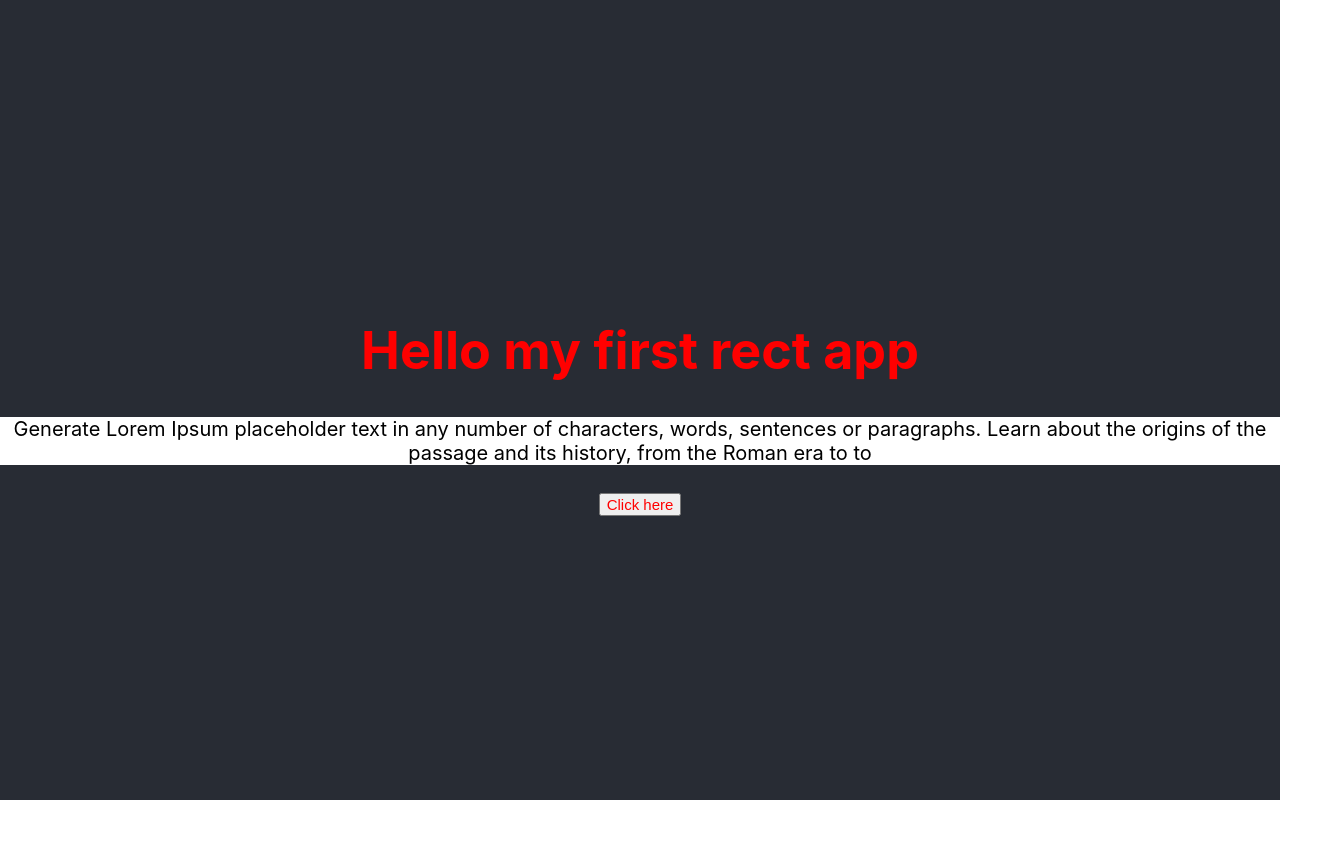
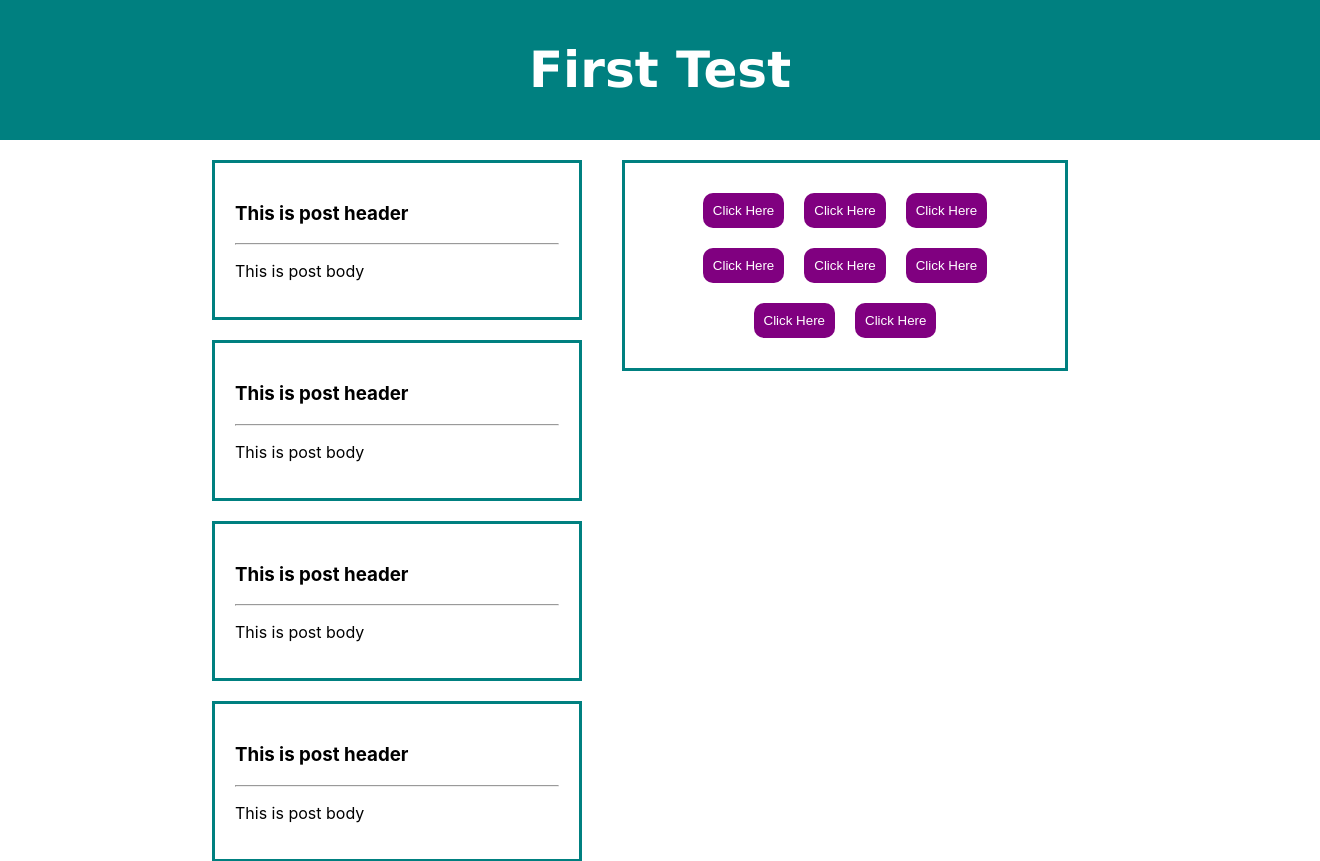
Before and after one commit to rawanIbrahim-59/react, a React (Create React App) app: page / in a window 1280 px wide. Shown: the top 861 px of the page, 1320 px wide, since content can reach past the window. Before the commit the page ends 800 px from the top, so only its background shows below. Built offline with nearby package versions, Linux system fonts and the light colour scheme.

Commit message:
test Jsx

```diff
--- a/src/App.js
+++ b/src/App.js
@@ -1,11 +1,28 @@
 import './App.css';
-import MyFirstComponent from './MyFirstComponenet';
+import Header from './Header';
+import Post from './Post';
+import SideMenu from './SideMenu';
 function App() {
   return (
-    <div className="App">
-      <header className="App-header">
-        <MyFirstComponent />
-      </header>
+    <div>
+      <Header />
+      <div style={{display: "flex", justifyContent: "center", alignItems: "center"  }}>
+        <div style={{ display: "flex",width:"70%"}}>
+          <div style={{ width: "80%" }}>
+            <Post />
+            <Post />
+            <Post />
+            <Post />
+            <Post />
+            <Post />
+            <Post />
+
+          </div>
+          <div>
+            <SideMenu />
+          </div>
+        </div>
+      </div>
     </div>
   );
 }
--- /dev/null
+++ b/src/Header.js
@@ -0,0 +1,10 @@
+import './TestJsx.css';
+function Header() {
+  return (
+    <div className={"header"}>
+            <h1>First Test</h1>
+    </div>
+  );
+}
+
+export default Header;
--- /dev/null
+++ b/src/Post.js
@@ -0,0 +1,10 @@
+import './TestJsx.css';
+export default function Post(){
+    return(
+        <div style={{padding:"20px", border: "3px solid teal", margin:"20px"}}>
+            <h3>This is post header</h3>
+            <hr />
+            <p>This is post body</p>
+        </div>
+    );
+}
--- /dev/null
+++ b/src/SideMenu.js
@@ -0,0 +1,18 @@
+import TagHoverButton from "./TagHoveButton";
+function SideMenu() {
+  return (
+    <div style={{padding:"20px", border: "3px solid teal", margin:"20px", flexWrap:"wrap", display: "flex", justifyContent: "center", alignItems: "center", width:"400px"}}>
+        <TagHoverButton />
+        <TagHoverButton />
+        <TagHoverButton />
+        <TagHoverButton />
+        <TagHoverButton />
+        <TagHoverButton />
+        <TagHoverButton />
+        <TagHoverButton />
+
+    </div>
+  );
+}
+
+export default SideMenu;
--- /dev/null
+++ b/src/TagHoveButton.js
@@ -0,0 +1,10 @@
+import './TestJsx.css';
+function TagHoverButton() {
+  return (
+    <div>
+        <button className={"hoverButton"}>Click Here</button>
+    </div>
+  );
+}
+
+export default TagHoverButton;
--- /dev/null
+++ b/src/TestJsx.css
@@ -0,0 +1,26 @@
+.header{
+    background-color: teal;
+    font-size: 25px;
+    color: white;
+    display: flex;
+    justify-content: center;
+    align-items: center;
+    padding: 20px;
+    width: 100%;
+    height: 100px;
+    font-family:'Lucida Grande', 'Lucida Sans Unicode', Geneva, Verdana, sans-serif;
+
+}
+.hoverButton{
+    border: none;
+    background-color: purple;
+    color: white;
+    border-radius: 10px;
+    margin: 10px;
+    padding: 10px;
+    cursor: pointer;
+    transition: all 0.3s;
+}
+.hoverButton:hover{
+    background-color: rgb(88, 0, 88);
+}
```
